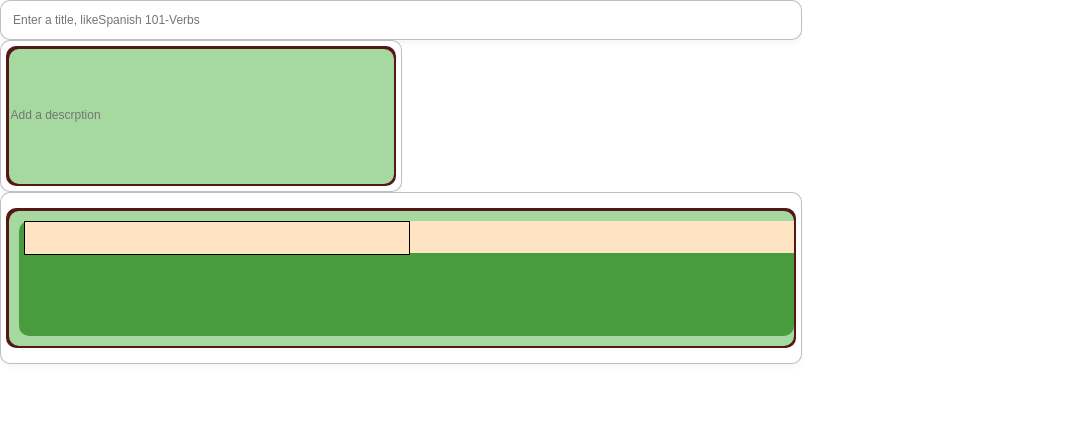
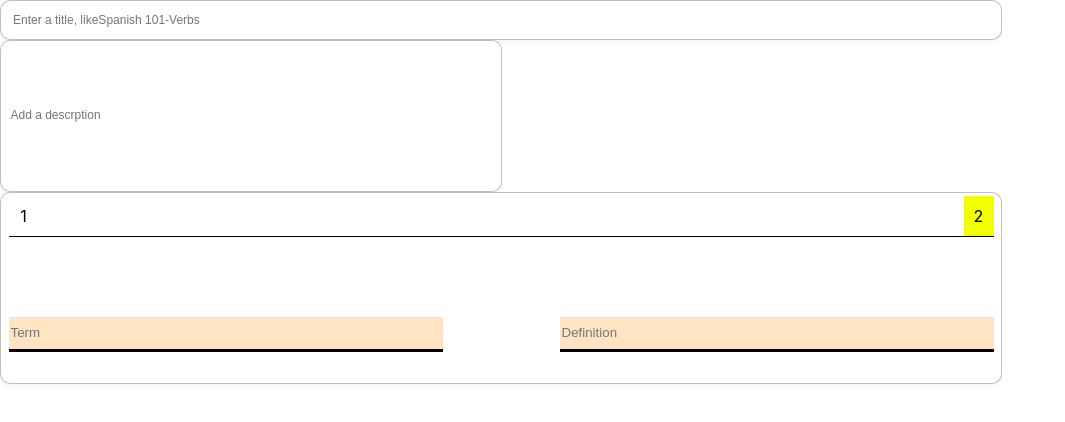
Before and after one commit to lastnameisgold/triviata_app_frontend, a React (Create React App) app in the folder triviata/: page / in a window 1280 px wide. Shown: the top 422 px of the page, without its empty margins (0-1065 px from the left). Built offline with nearby package versions, Linux system fonts and the light colour scheme.

Commit message:
progress deleteing and adding flashcard

```diff
--- a/triviata/src/App.css
+++ b/triviata/src/App.css
@@ -134,7 +134,7 @@ border-radius: 10px;;
   background-color: rgb(255, 255, 255);
   border: solid 1px rgb(0 0 0 / 25%);
   box-shadow: 0 4px 4px rgb(0 0 0 / 3%);
-  width:800px;
+  width:1000px;
   height:38px;
   border-radius:10px;
   display: flex;
@@ -143,7 +143,7 @@ border-radius: 10px;;
 }
 .title-container{
   background-color: rgb(255, 255, 255);
-  width:790px;
+  width:990px;
   height:30px;
   border-radius:10px;
   display: flex;
@@ -152,7 +152,7 @@ border-radius: 10px;;
 }
 .title-inner-container{
   background-color: rgb(255, 255, 255);
-  width:780px;
+  width:980px;
   height:30px;
   border-radius:10px;
   display: flex;
@@ -163,7 +163,7 @@ border-radius: 10px;;
   outline: none;
   background-color: transparent;
   border: none;
-  width:780px;
+  width:980px;
   height:30px;
   font-size:12px;
   color:rgb(0, 0, 0);
@@ -176,7 +176,7 @@ border-radius: 10px;;
   background-color: rgb(255, 255, 255);
   border: solid 1px rgb(0 0 0 / 25%);
   box-shadow: 0 4px 4px rgb(0 0 0 / 3%);
-  width:400px;
+  width:500px;
   height:150px;
   border-radius:10px;
   display: flex;
@@ -184,8 +184,8 @@ border-radius: 10px;;
   align-items: center;
 }
 .desc-container{
-  background-color: rgb(87, 23, 23);
-  width:390px;
+  background-color: rgba(87, 23, 23, 0);
+  width:490px;
   height:140px;
   border-radius:10px;
   display: flex;
@@ -193,8 +193,8 @@ border-radius: 10px;;
   align-items: center;
 }
 .desc-inner-container{
-  background-color: rgb(166, 217, 159);
-  width:385px;
+  background-color: rgba(166, 217, 159, 0);
+  width:485px;
   height:135px;
   border-radius:10px;
   display: flex;
@@ -203,7 +203,7 @@ border-radius: 10px;;
   outline: none;
   background-color: transparent;
   border: none;
-  width:380px;
+  width:480px;
   height:130px;
   font-size:12px;
   color:rgb(0, 0, 0);
@@ -217,58 +217,86 @@ border-radius: 10px;;
   background-color: rgb(255, 255, 255);
   border: solid 1px rgb(0 0 0 / 25%);
   box-shadow: 0 4px 4px rgb(0 0 0 / 3%);
-  width:800px;
-  height:170px;
+  width:1000px;
+  height:190px;
   border-radius:10px;
   display: flex;
   justify-content: center;
-  align-items: center;
+  align-items: end;
 }
 .tiles-container{
-  background-color: rgb(87, 23, 23);
-  width:790px;
-  height:140px;
+  background-color: rgba(87, 23, 23, 0);
+  width:990px;
+  height:190px;
   border-radius:10px;
   display: flex;
   justify-content: center;
   align-items: center;
 }
 .tiles-inner-container{
-  background-color: rgb(166, 217, 159);
-  width:785px;
-  height:135px;
+  background-color: rgba(166, 217, 159, 0);
+  width:985px;
+  height:185px;
   border-radius:10px;
   display: flex;
-  justify-content: center;
-  align-items: center;
-  justify-content: end;
+  flex-direction: column;
+}
+.number-trash-container{
+  background-color: rgba(72, 156, 61, 0);
+  width:985px;
+  height:40px;
+  display: flex;
+  justify-content: space-between;
+  align-items: end;
+  border-bottom: 1.5px black solid;
+}
+.number{
+  background-color: rgba(242, 255, 0, 0);
+  height: 40px;
+  width: 30px;
+  text-align: center;
+  line-height: 40px;
+
+}
+.trash-can{
+
+    background-color: rgb(242, 255, 0);
+    width: 30px;
+    text-align: center;
+    height: 40px;
+    cursor: pointer;
+    line-height: 40px;
+
 
 }
 
 .term-def-container{
-  background-color: rgb(72, 156, 61);
-  width:775px;
+  background-color: rgba(72, 156, 61, 0);
+  width:985px;
   height:115px;
   border-radius:10px;
   display: flex;
-  justify-content: end;
+  justify-content: space-between;
+  align-items: end;
 }
+
 .term-container{
-width:380px;
+width:430px;
 height: 30px;
 background-color: bisque;
-
-border: 1px solid;
+border: none;
 outline: none;
+border-bottom:3px black solid;
 
 }
 .def-container{
   border: 1px solid;
-  width:380px;
-height: 30px;
-background-color: bisque;
-border: none;
-outline: none;
+  width:430px;
+  height: 30px;
+  background-color: bisque;
+  border: none;
+  outline: none;
+  border-bottom:3px black solid;
 
 
 }
--- a/triviata/src/components/flashcards/CreateFlashcards.jsx
+++ b/triviata/src/components/flashcards/CreateFlashcards.jsx
@@ -8,11 +8,15 @@ export default function CreateFlashCards(){
       <div className="create-tiles-container">
         <div className="tiles-container">
           <div className="tiles-inner-container">
+            <div className="number-trash-container">
+              <div className="number"><span>1</span></div>
+              <div className="trash-can"><span>2</span></div>
+            </div>
             <div className="term-def-container">
-              <input className="term-container">
+              <input className="term-container" placeholder="Term">
 
               </input>
-              <input className="def-container">
+              <input className="def-container" placeholder="Definition">
 
               </input>
             </div>
```
